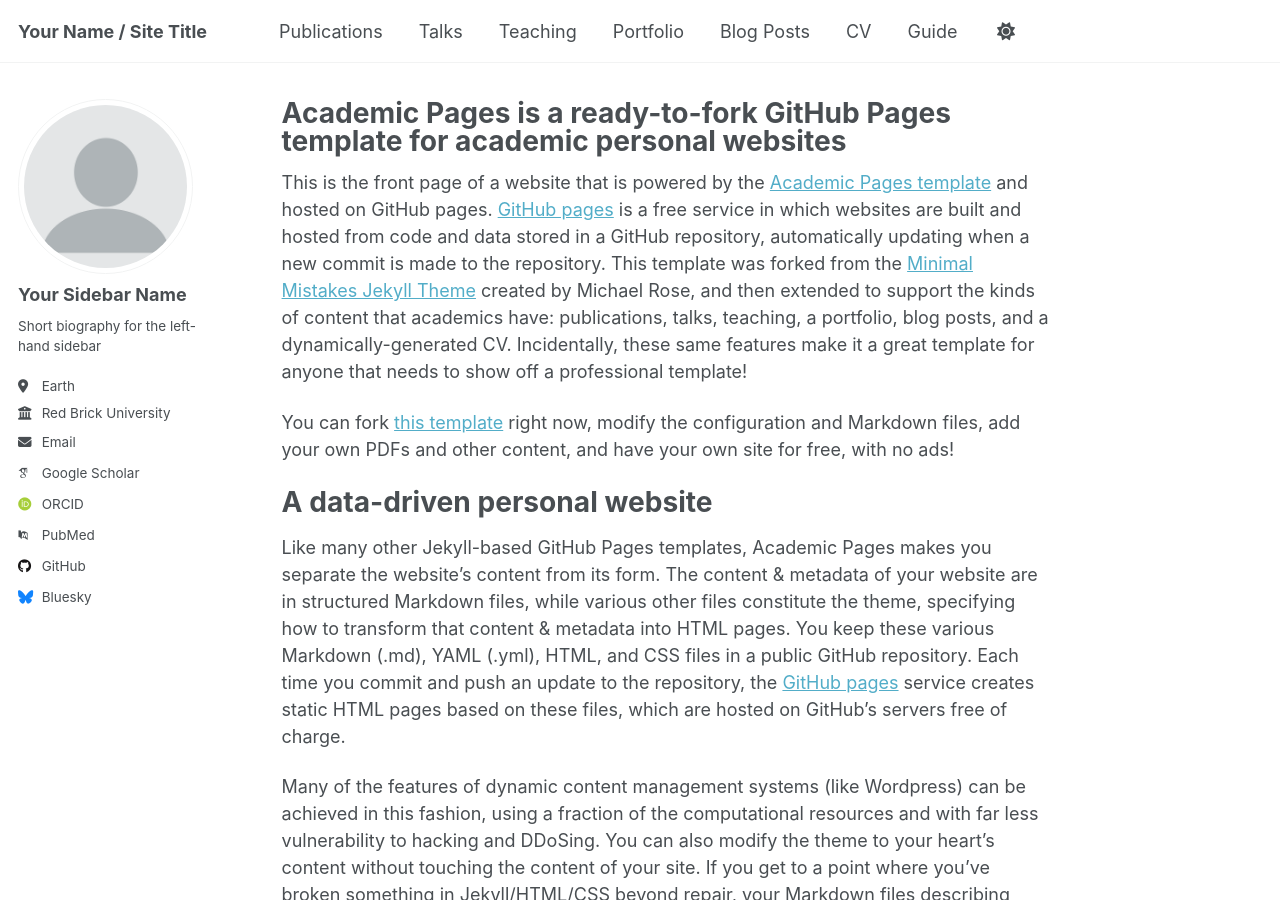
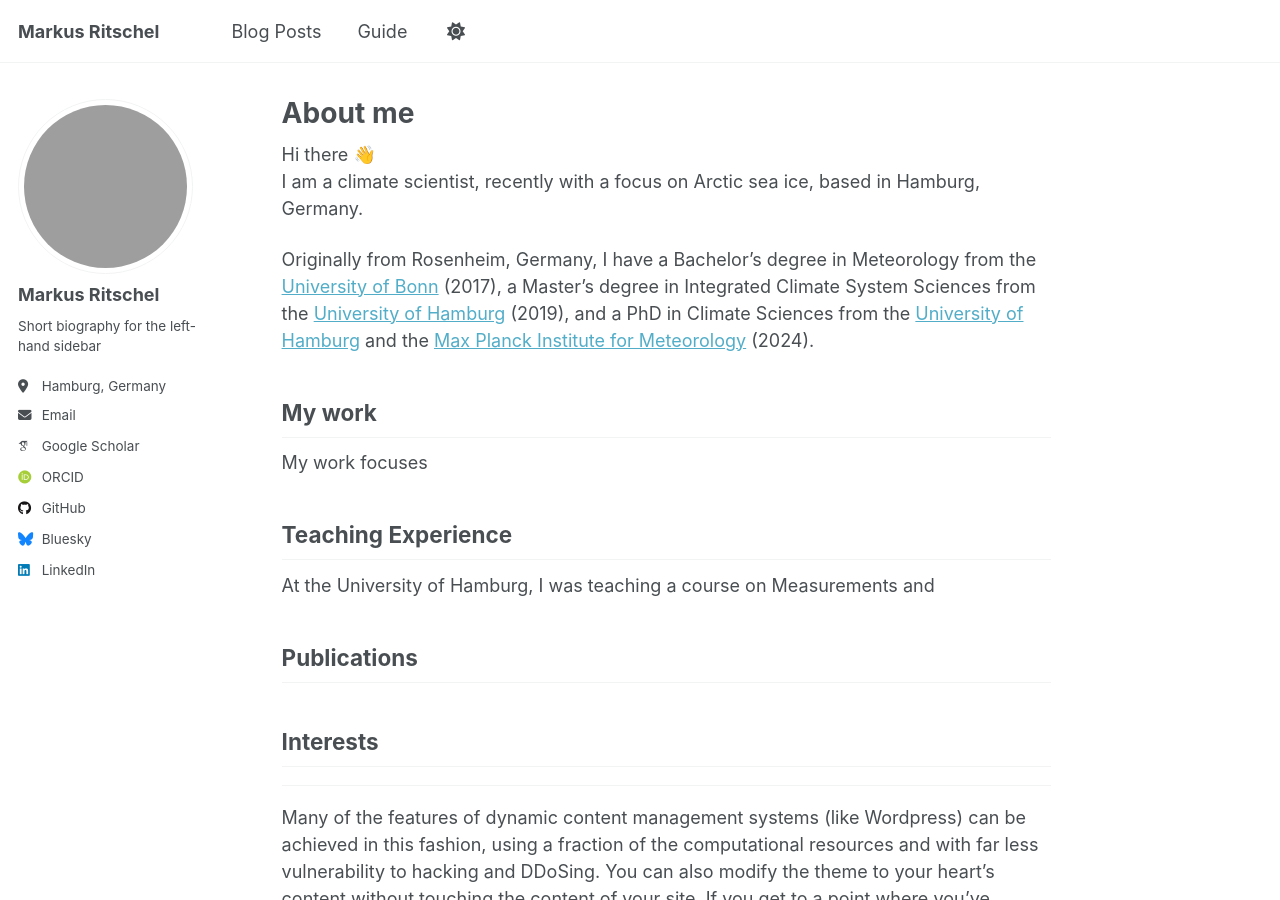
Before and after one commit to markusritschel/markusritschel.github.io, a Jekyll site: the page built from _pages/about.md, in a window 1280 px wide and 900 px high. Built offline with Jekyll 4.4.1, drawn with Linux system fonts in a browser that asks for light colours; some web fonts are replaced; a script that is not in the unit is left out; some of the changed text lies outside the part shown; grey boxes are pictures that could not be loaded.

Commit message:
First edits

```diff
--- a/_config.yml
+++ b/_config.yml
@@ -9,38 +9,37 @@
 # Basic Site Settings
 locale                   : "en-US"
 site_theme               : "default" # Currently available options are "default", "air"
-title                    : "Your Name / Site Title"
+title                    : "Markus Ritschel"
 title_separator          : "-"
-name                     : &name "Your Name"
-description              : &description "Your Name's academic portfolio"   # Update this with a general description of your site, this is the default if not overridden by a page
-url                      : https://academicpages.github.io # The base hostname & protocol for your site e.g. "https://[your GitHub username].github.io",
-                                                           # or if you already have some other page hosted on Github then use "https://[your GitHub username].github.io/[Your Repo Name]"
+name                     : &name "Markus Ritschel"
+description              : &description "My academic portfolio"   # Update this with a general description of your site, this is the default if not overridden by a page
+url                      : https://markusritschel.github.io
 baseurl                  : "" # the subpath of your site, e.g. "/blog"
-repository               : "academicpages/academicpages.github.io"
+repository               : "markusritschel/markusritschel.github.io"
 
 # Site Author - The following control what appear as part of the author content on the side bar.
 #               If a field is blank the icon and link will not appear, otherwise it will be shown.
 #               Additional customization can be done by editing /_includes/author-profile.html
 author:
   # Biographic information
-  avatar           : "profile.png"
-  name             : "Your Sidebar Name"
-  pronouns         : # example: "she/her"
+  avatar           : "https://gravatar.com/userimage/151584124/f93b7b95793f19970b1a20ed2d7c13b1.jpeg?v=1763993135000&size=256"
+  name             : "Markus Ritschel"
+  pronouns         : # "he/him"
   bio              : "Short biography for the left-hand sidebar"
-  location         : "Earth"
-  employer         : "Red Brick University"
+  location         : "Hamburg, Germany"
+  employer         : # ""
   uri              : # URL
-  email            : "none@example.org"
+  email            : "contact@markusritschel.de"
 
   # Academic websites
   academia         : # URL
   arxiv            : # URL - Update with the correct link to your profile
-  googlescholar    : "https://scholar.google.com/citations?user=PS_CX0AAAAAJ"
+  googlescholar    : https://scholar.google.com/citations?hl=en&user=KW5IsWwAAAAJ
   inspire-hep      : # URL
   impactstory      : # URL
-  orcid            : "https://orcid.org/yourorcidurl"
+  orcid            : "https://orcid.org/0000-0001-7464-7075"
   semantic         : # URL
-  pubmed           : "https://www.ncbi.nlm.nih.gov/pubmed/?term=john+snow"
+  pubmed           : # URL
   researchgate     : # URL
   scopus           : # URL
 
@@ -48,13 +47,13 @@ author:
   bitbucket        : # Username - Update with your username on the site
   codepen          : # Username
   dribbble         : # Username
-  github           : "academicpages"
+  github           : "markusritschel"
   kaggle           : # Username
   stackoverflow    : # User number or user number and name (i.e., use "1" or "1/jeff-atwood")
 
   # Social media
   artstation       : # Username
-  bluesky          : "bsky.app" # Replace this with you Bluesky username
+  bluesky          : "markusritschel.bsky.social" # Replace this with you Bluesky username
   facebook         : # Username
   flickr           : # Username
   foursquare       : # Username
@@ -63,7 +62,7 @@ author:
   keybase          : # Username
   instagram        : # Username
   lastfm           : # Username
-  linkedin         : # Username
+  linkedin         : markusritschel
   mastodon         : # URL
   medium           : # URL
   pinterest        : # Username
@@ -81,8 +80,8 @@ author:
 
 # Publication Category - The following the list of publication categories and their headings
 publication_category:
-  books:
-    title: 'Books'
+  # books:
+  #   title: 'Books'
   manuscripts:
     title: 'Journal Articles'
   conferences:
@@ -92,7 +91,7 @@ publication_category:
 teaser                   :  # filename of teaser fallback teaser image placed in /images/ for social media previews
 breadcrumbs              : false # true, false (default)
 words_per_minute         : 160
-future                   : true
+future                   : false
 read_more                : "disabled" # if enabled, adds "Read more" links to excerpts
 talkmap_link             : false      #change to true to add link to talkmap on talks page
 comments:
@@ -243,7 +242,7 @@ defaults:
       author_profile: true
       read_time: true
       comments: true
-      share: true
+      share: false
       related: true
   # _pages
   - scope:
--- a/_includes/footer/custom.html
+++ b/_includes/footer/custom.html
@@ -1,6 +1,6 @@
 <!-- start custom footer snippets -->
 
-<a href="/sitemap/">Sitemap</a>
+<!-- <a href="/sitemap/">Sitemap</a> -->
 
 <!-- Support for MatJax -->
 <script defer src="https://cdnjs.cloudflare.com/polyfill/v3/polyfill.min.js?features=es6"></script>
--- a/_pages/about.md
+++ b/_pages/about.md
@@ -1,19 +1,29 @@
 ---
 permalink: /
-title: "Academic Pages is a ready-to-fork GitHub Pages template for academic personal websites"
+title: "About me"
 author_profile: true
 redirect_from:
   - /about/
   - /about.html
 ---
 
-This is the front page of a website that is powered by the [Academic Pages template](https://github.com/academicpages/academicpages.github.io) and hosted on GitHub pages. [GitHub pages](https://pages.github.com) is a free service in which websites are built and hosted from code and data stored in a GitHub repository, automatically updating when a new commit is made to the repository. This template was forked from the [Minimal Mistakes Jekyll Theme](https://mmistakes.github.io/minimal-mistakes/) created by Michael Rose, and then extended to support the kinds of content that academics have: publications, talks, teaching, a portfolio, blog posts, and a dynamically-generated CV. Incidentally, these same features make it a great template for anyone that needs to show off a professional template!
+Hi there 👋<br />
+I am a climate scientist, recently with a focus on Arctic sea ice, based in Hamburg, Germany.
 
- You can fork [this template](https://github.com/academicpages/academicpages.github.io) right now, modify the configuration and Markdown files, add your own PDFs and other content, and have your own site for free, with no ads!
+Originally from Rosenheim, Germany, I have a Bachelor's degree in Meteorology from the [University of Bonn](https://www.uni-bonn.de/) (2017), a Master's degree in Integrated Climate System Sciences from the [University of Hamburg](https://uni-hamburg.de) (2019), and a PhD in Climate Sciences from the [University of Hamburg](https://uni-hamburg.de) and the [Max Planck Institute for Meteorology](https://mpimet.mpg.de) (2024).
 
-A data-driven personal website
-======
-Like many other Jekyll-based GitHub Pages templates, Academic Pages makes you separate the website's content from its form. The content & metadata of your website are in structured Markdown files, while various other files constitute the theme, specifying how to transform that content & metadata into HTML pages. You keep these various Markdown (.md), YAML (.yml), HTML, and CSS files in a public GitHub repository. Each time you commit and push an update to the repository, the [GitHub pages](https://pages.github.com/) service creates static HTML pages based on these files, which are hosted on GitHub's servers free of charge.
+## My work
+My work focuses
+
+## Teaching Experience
+At the University of Hamburg, I was teaching a course on Measurements and
+
+## Publications
+
+## Interests
+
+
+***
 
 Many of the features of dynamic content management systems (like Wordpress) can be achieved in this fashion, using a fraction of the computational resources and with far less vulnerability to hacking and DDoSing. You can also modify the theme to your heart's content without touching the content of your site. If you get to a point where you've broken something in Jekyll/HTML/CSS beyond repair, your Markdown files describing your talks, publications, etc. are safe. You can rollback the changes or even delete the repository and start over - just be sure to save the Markdown files! You can also write scripts that process the structured data on the site, such as [this one](https://github.com/academicpages/academicpages.github.io/blob/master/talkmap.ipynb) that analyzes metadata in pages about talks to display [a map of every location you've given a talk](https://academicpages.github.io/talkmap.html).
 
--- a/_pages/year-archive.html
+++ b/_pages/blog.html
@@ -1,6 +1,6 @@
 ---
 layout: archive
-permalink: /year-archive/
+permalink: /blog/
 title: "Blog posts"
 author_profile: true
 redirect_from:
```
Also changed, not shown: _data/navigation.yml (+11 -11 lines).
